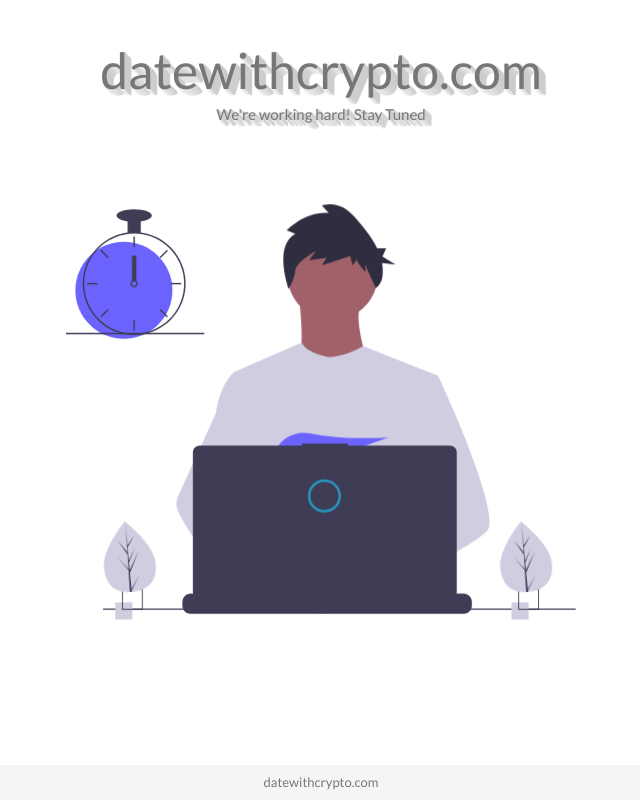
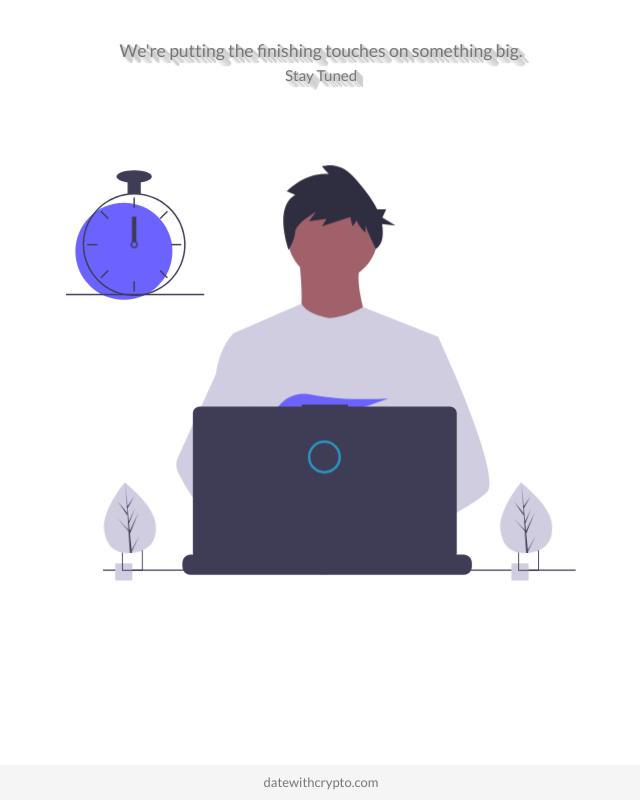
Before and after one commit to abhi8585/dwc, a plain HTML site: page index.html in a window 1280 px wide. Shown: the whole page, without its empty margins (319-959 px from the left). Drawn offline with nearby package versions, Linux system fonts and the light colour scheme.

Commit message:
removing dwc

```diff
--- a/index.html
+++ b/index.html
@@ -28,8 +28,8 @@
     <div class="container">
       <div class="row justify-content-center">
         <div class="col-md-10 main-title">
-          <h2>datewithcrypto.com</h2>
-          <h4>We're working hard! Stay Tuned</h4>
+          <h3>We're putting the finishing touches on something big.</h3>
+          <h4>Stay Tuned</h4>
         </div>
       </div>
       <div class="row align-items-center">
```
